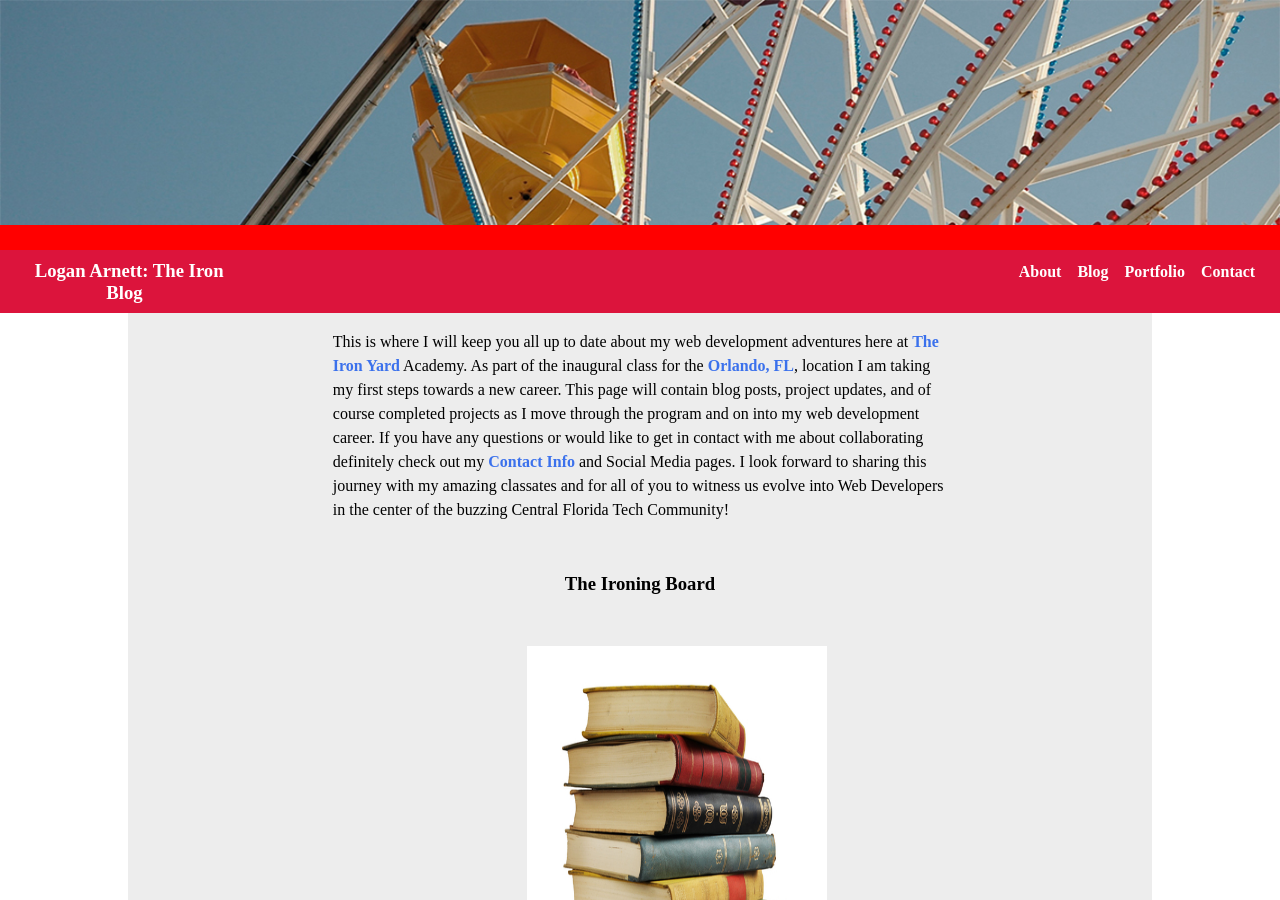
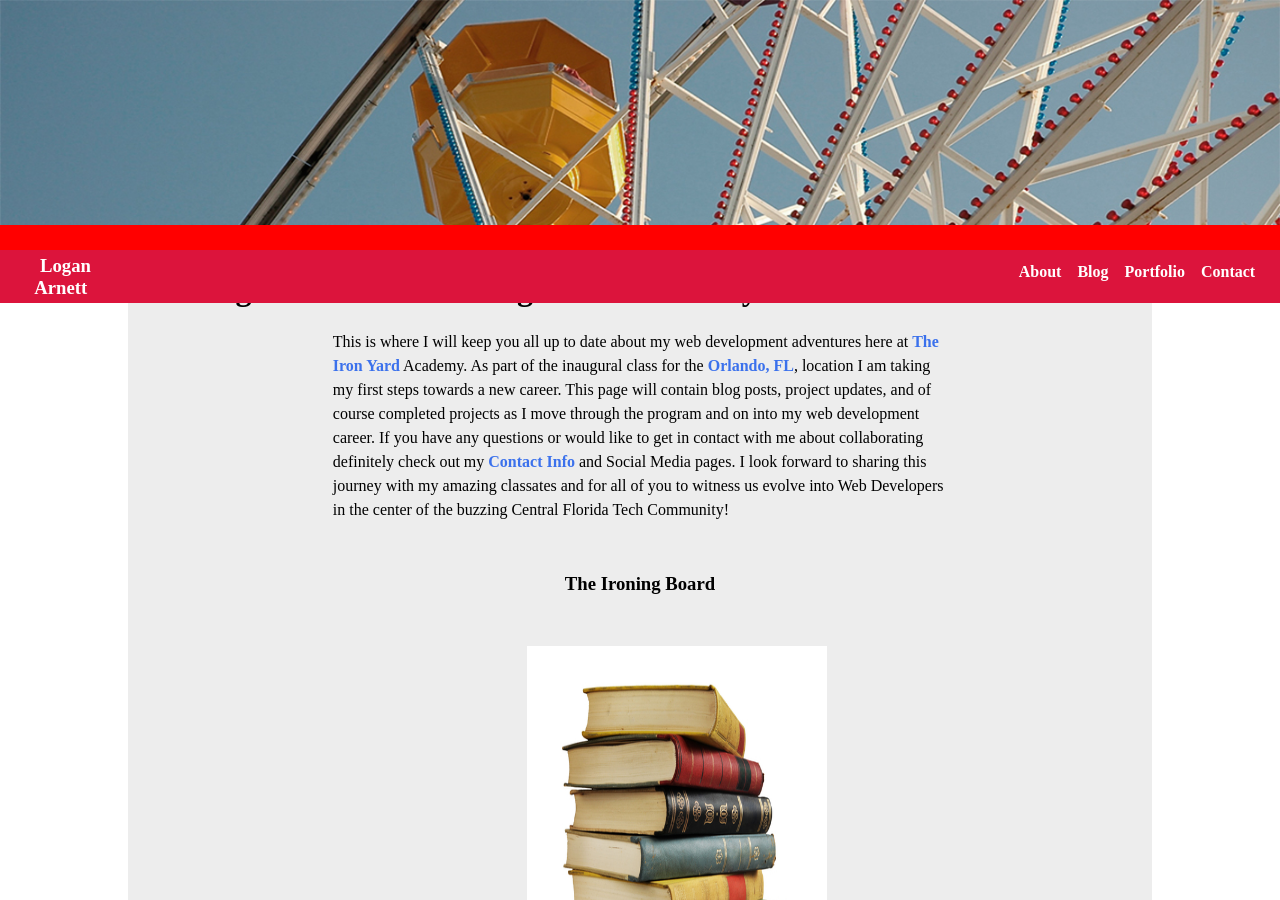
Before and after one commit to LoganArnett/MEANfolio, a Jekyll site: the page built from index.md, in a window 1280 px wide and 900 px high. Built offline with Jekyll 4.4.1, drawn with Linux system fonts in a browser that asks for light colours.

Commit message:
changed mainname

```diff
--- a/_includes/navbar.html
+++ b/_includes/navbar.html
@@ -3,7 +3,7 @@
 </header>
 <nav>
  <div id="head">
-    <div id="mainname"><h3>&nbsp;&nbsp;<a href="http://loganarnett.github.io/">Logan Arnett: The Iron Blog</a></h3>
+    <div id="mainname"><h3>&nbsp;&nbsp;<a href="http://loganarnett.github.io/">Logan Arnett</a></h3>
     </div>
     <div id="nav">
     <ul>
```
